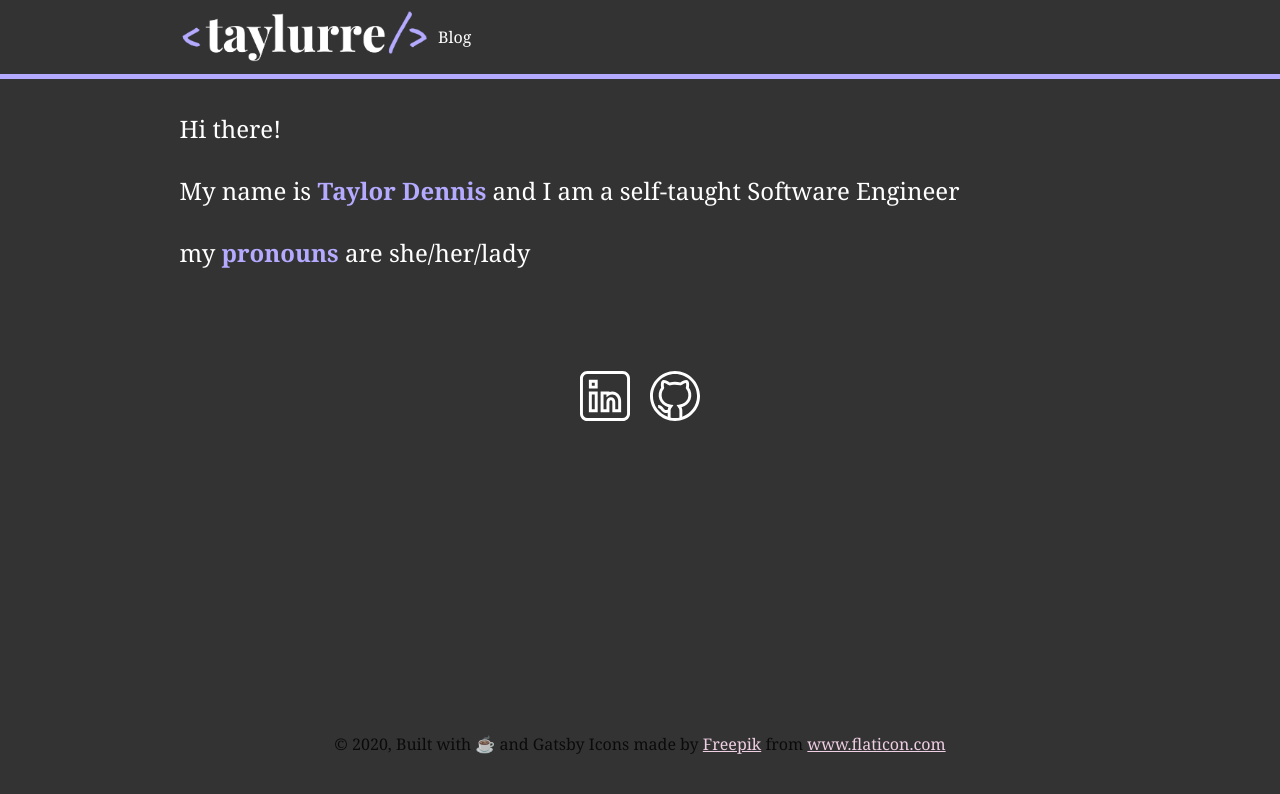
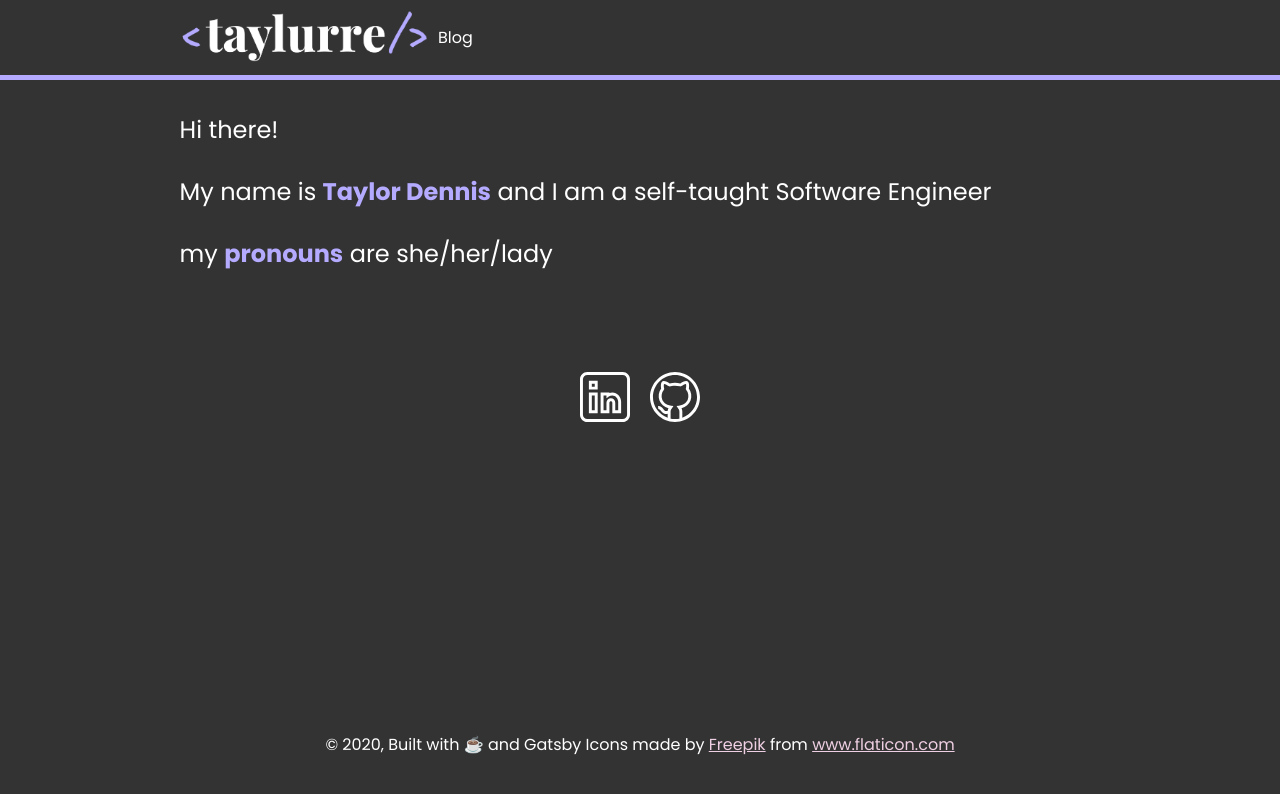
Before and after one commit to TaylURRE/taylurre.github.io, a Gatsby site: page / in a window 1280 px wide. Built offline with nearby package versions, Linux system fonts and the light colour scheme; Gatsby itself is replaced by a stand-in of ours.

Commit message:
[styles.scss] fix styles

```diff
--- a/src/styles/styles.scss
+++ b/src/styles/styles.scss
@@ -21,7 +21,13 @@ body {
     color: $white;
     p {
         color: $white;
+        font-family: $font;
     }
+}
+
+a, h1, h2, h3, p {
+    color: $white;
+    font-family: $font;
 }
 
 .home {
@@ -96,6 +102,8 @@ footer {
     width: 100%;
     padding: 0px 10px;
     text-align: center;
+    color: $white;
+    font-family: $font;
     a {
         color: $light-pink;
     }
```
